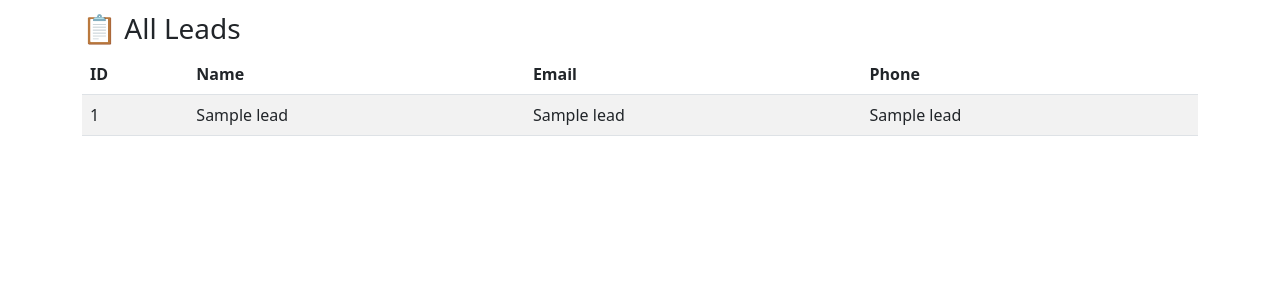
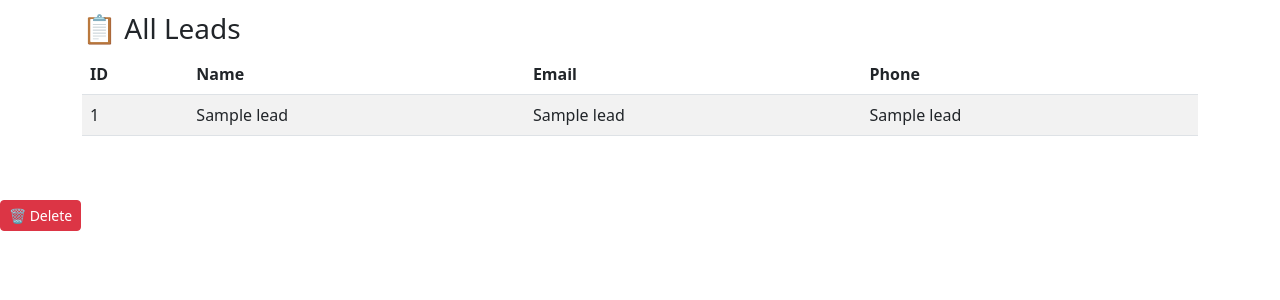
Before and after one commit to kb5636/leadflow-pro, a Flask app: template templates/dashboard.html in a window 1280 px wide. Shown: the part 248-548 px from the top of the page. Run offline with Flask 3, Linux system fonts and the light colour scheme; the template is opened without the code that fills it: most values are stand-ins (such as "Sample title", 1, 10 or a date in 2020).

Commit message:
Update dashboard.html

```diff
--- a/templates/dashboard.html
+++ b/templates/dashboard.html
@@ -51,3 +51,8 @@
   </div>
 </body>
 </html>
+<td>
+  <form action="/delete-lead/{{ lead[0] }}" method="post" onsubmit="return confirm('Are you sure you want to delete this lead?');">
+    <button type="submit" class="btn btn-danger btn-sm">🗑 Delete</button>
+  </form>
+</td>
```
